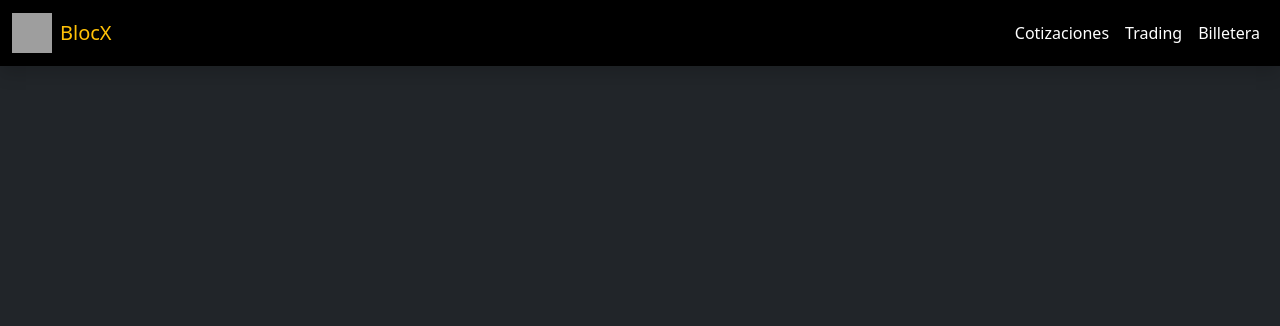
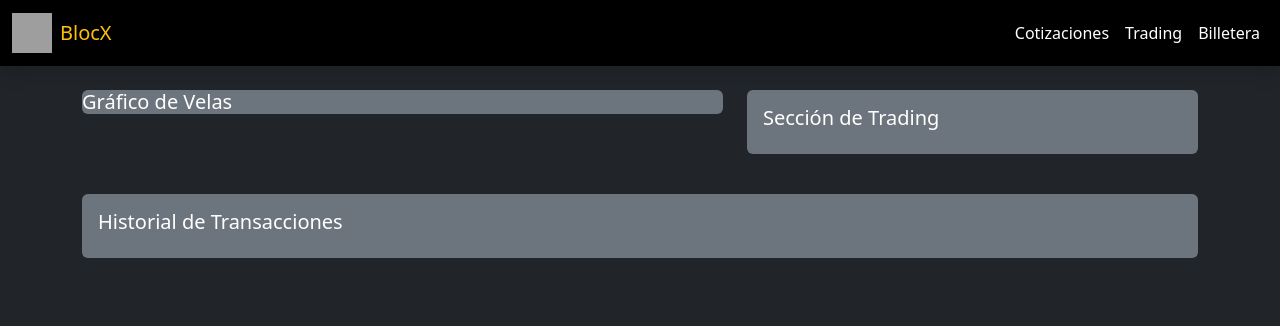
Before and after one commit to FaustoLovera/Trabajo_Simulador_Exchange, a Flask app: page /trading in a window 1280 px wide. Shown: the top 326 px of the page. Run offline with Flask 3, Linux system fonts and the light colour scheme; grey boxes are pictures that could not be loaded.

Commit message:
armado de estructura para la pagina de trading

```diff
--- a/frontend/templates/trading.html
+++ b/frontend/templates/trading.html
@@ -2,6 +2,7 @@
 <html lang="en">
 
 <html lang="en">
+
 <head>
     <meta charset="UTF-8">
     <meta name="viewport" content="width=device-width, initial-scale=1.0">
@@ -39,7 +40,36 @@
         </div>
     </nav>
 
+    <div class="container mt-4">
+        <div class="row">
+            <!-- Gráfico de velas -->
+            <div class="col-md-7 mb-3">
+                <div class="bg-secondary p-v3 rounded">
+                    <h5>Gráfico de Velas</h5>
+                    <!-- Aquí irá el gráfico -->
+                </div>
+            </div>
+            <!-- Sección de trading -->
+            <div class="col-md-5 mb-3">
+                <div class="bg-secondary p-3 rounded">
+                    <h5>Sección de Trading</h5>
+                    <!-- Aquí irá la sección de trading -->
+                </div>
+            </div>
+        </div>
+    </div>
 
+    <div class="container mt-4">
+        <div class="row">
+            <!-- Historial de transacciones -->
+            <div class="col-12">
+                <div class="bg-secondary p-3 rounded">
+                    <h5>Historial de Transacciones</h5>
+                    <!-- Aquí irá el historial -->
+                </div>
+            </div>
+        </div>
+    </div>
 
 </body>
 
```
Also changed, not shown: backend/guardar_datos_cotizaciones.py (line endings or trailing spaces), 1 other file. Lines whose indentation alone changed are shown as unchanged.
